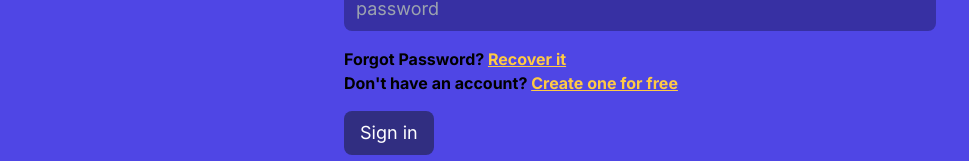
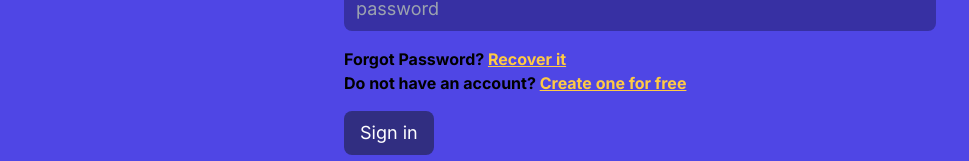
Before and after one commit to Moscode/Technical-Interview-AI-Assistant, a Next.js app: page /signin in a window 1280 px wide. Shown: the part 353-514 px from the top of the page, without its empty margins (0-969 px from the left). Built offline with nearby package versions, Linux system fonts and the light colour scheme; no server answers.

Commit message:
fixed bug

```diff
--- a/app/signin/page.tsx
+++ b/app/signin/page.tsx
@@ -64,8 +64,8 @@ export default function Page(){
                     />
                 </label>
                 <p className={`text-[#b42b3c] text-sm mt-2 ${error===''?'hidden':'bg-[#f6e6e4] rounded-lg'} px-2 py-2 w-[20%]`}>{error}</p>
-                <p className="font-bold pt-4">Forgot Password?{' '}<span className="text-[#ffca44] underline cursor-pointer" onClick={()=> router.push("/passwordreset")}>Recover it</span></p>
-                <p className="font-bold">Don't have an account?{' '}<span className="text-[#ffca44] underline cursor-pointer" onClick={()=> router.push("/signup")}>Create one for free</span></p>
+                <p className="font-bold pt-4">Forgot Password? <span className="text-[#ffca44] underline cursor-pointer" onClick={()=> router.push("/passwordreset")}>Recover it</span></p>
+                <p className="font-bold">Do not have an account? <span className="text-[#ffca44] underline cursor-pointer" onClick={()=> router.push("/signup")}>Create one for free</span></p>
                 <button
                     type="submit"
                     className="bg-indigo-900 text-white text-lg py-2 px-4 rounded-lg mt-4 hover:bg-indigo-700 focus:outline-none focus:ring focus:border-indigo-300"
```
